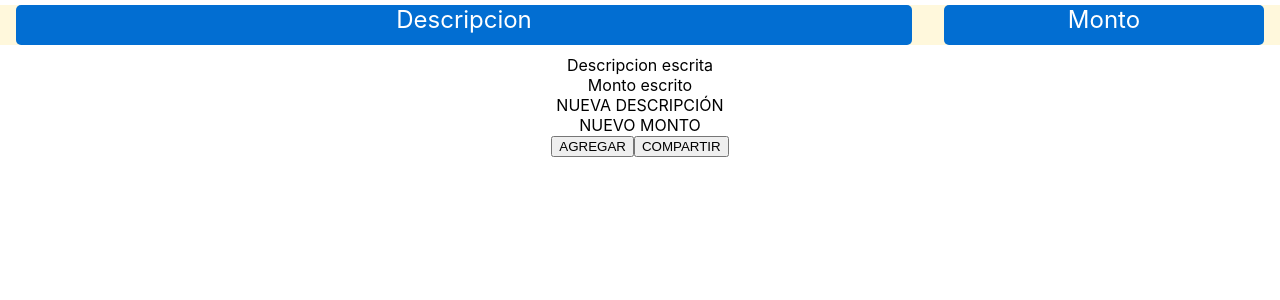
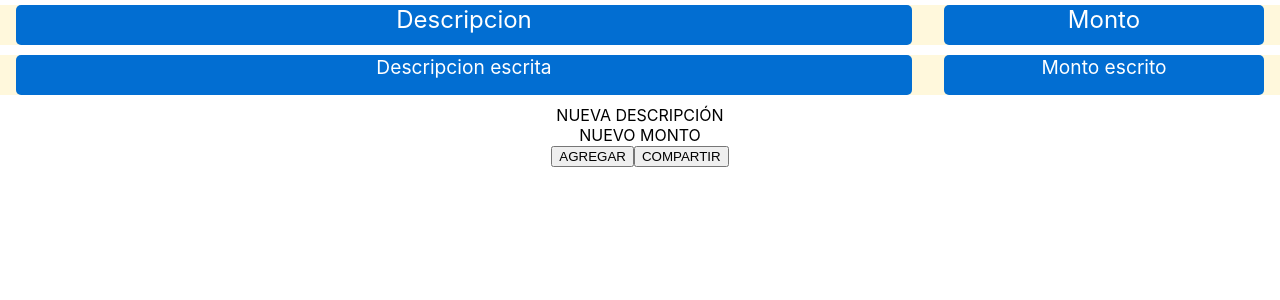
Before and after one commit to moctezumadaniel/MDTickets, a React (Create React App) app: page / in a window 1280 px wide. Shown: the top 300 px of the page. Built offline with nearby package versions, Linux system fonts and the light colour scheme.

Commit message:
initial style of item 1

```diff
--- /dev/null
+++ b/src/ItemTemplate.css
@@ -0,0 +1,27 @@
+.ItemContainer{
+    background-color:cornsilk;
+    display: flex;
+    flex-direction: row;
+    height: 40px;
+    justify-content: space-around;
+    margin-top: 5px;
+    margin-bottom: 10px;
+}
+
+.ItemDescription{
+    background: #026ED2;
+    color: white;
+    width: 70%;
+    border-radius: 5px;
+    font-size: larger;
+
+
+}
+
+.ItemAmount{
+    background: #026ED2;
+    color: white;
+    width: 25%;
+    border-radius: 5px;
+    font-size:larger;
+}
--- a/src/ItemTemplate.js
+++ b/src/ItemTemplate.js
@@ -1,8 +1,9 @@
+import "./ItemTemplate.css"
 function ItemTemplate(){
     return(
-        <div>
-            <div>Descripcion escrita</div>
-            <div>Monto escrito</div>
+        <div className="ItemContainer">
+            <div className="ItemDescription">Descripcion escrita</div>
+            <div className="ItemAmount">Monto escrito</div>
         </div>
     );
 }
```
